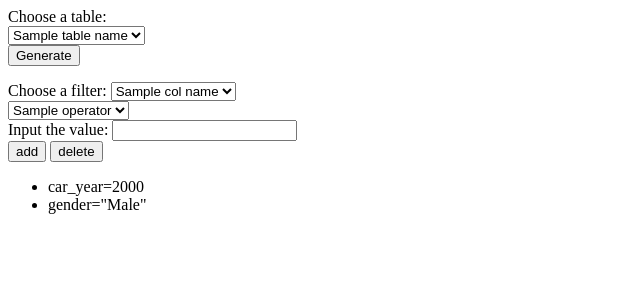
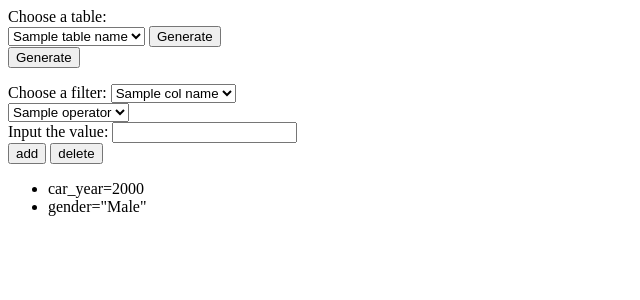
Before and after one commit to ElonZhu611/flask_project, a Flask app: template templates/panel.html in a window 1280 px wide. Shown: the top 300 px of the page, without its empty margins (0-640 px from the left). Run offline with Flask 2, Linux system fonts and the light colour scheme; the template is opened without the code that fills it: most values are stand-ins (such as "Sample title", 1, 10 or a date in 2020).

Commit message:
2021-04-02 16:33

```diff
--- a/templates/panel.html
+++ b/templates/panel.html
@@ -13,6 +13,7 @@
               <option value="{{ table_name }}">{{ table_name }}</option>
           {% endfor %}
       </select>
+      <input class="btn btn-default" type="submit" value="Generate">
     </form>
     <!-- Generate button -->
     <button type="button" onclick="gen_table()" value="gen_table()" name=gen_button>Generate</button>
```
